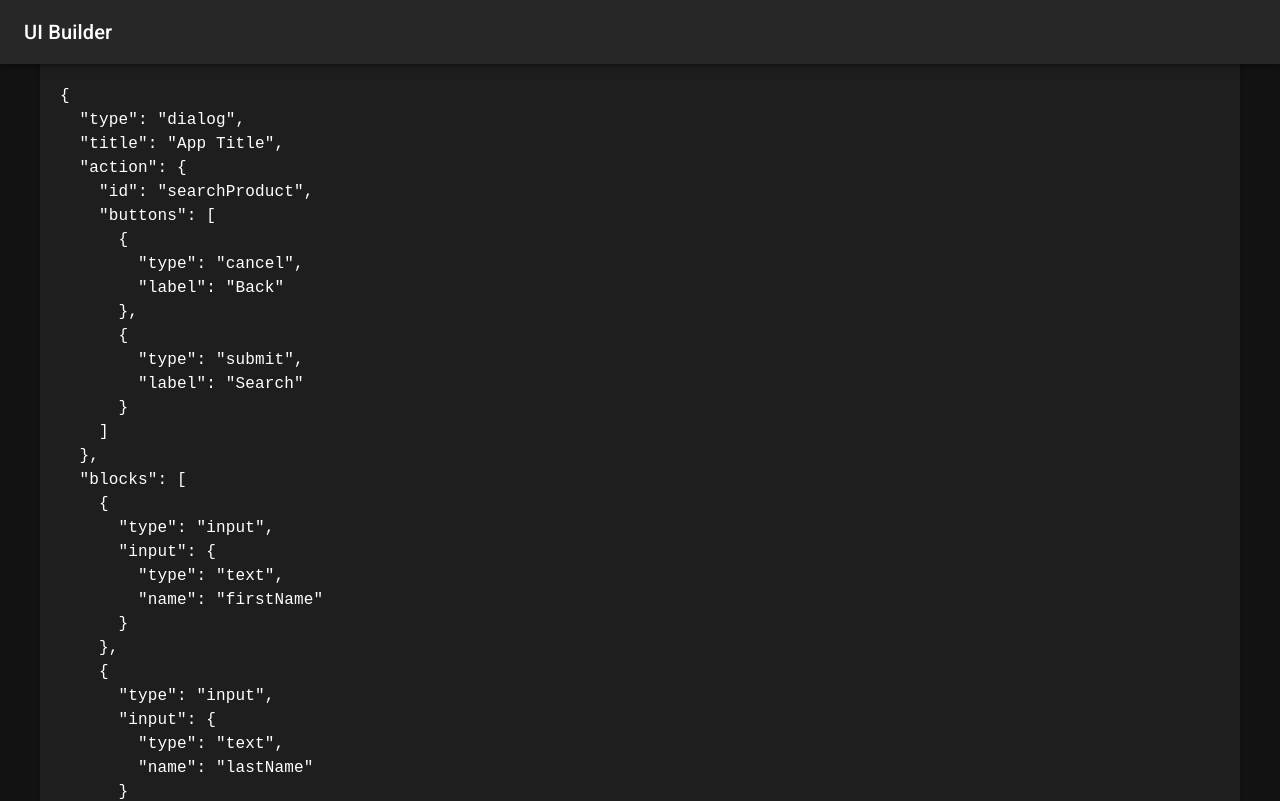
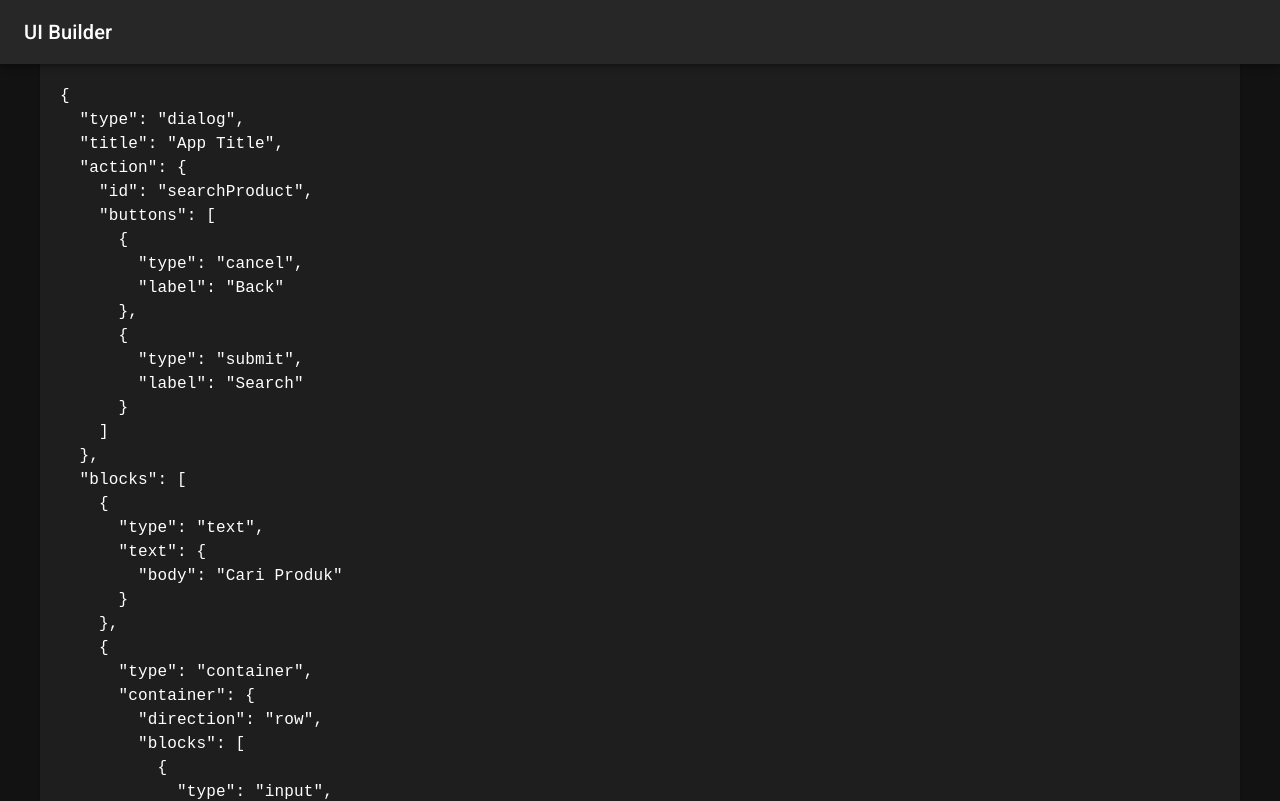
Before and after one commit to dhimas-sirclo/json-renderer, a Next.js app: page / in a window 1280 px wide. Shown: the top 801 px of the page. Built offline with nearby package versions, Linux system fonts and the light colour scheme.

Commit message:
json-renderer

```diff
--- a/components/blocks/BlocksBuilder.tsx
+++ b/components/blocks/BlocksBuilder.tsx
@@ -1,16 +1,18 @@
-import { Box } from "@mui/material";
+import { Box, Typography } from "@mui/material";
 import CheckBox from "../inputs/Checkbox";
 import Radio from "../inputs/Radio";
 import TextField from "../inputs/TextField";
+import Button from "../button/Button";
 
 export interface BlocksBuilderProps {
   data: { [key: string]: any }[];
+  direction?: "row" | "column";
 }
 
-export default function BlocksBuilder({ data }: BlocksBuilderProps) {
+export default function BlocksBuilder({ data, direction }: BlocksBuilderProps) {
   return (
-    <Box display="flex" flexDirection="column">
-      {data.map(({ type, input }, key) => {
+    <Box display="flex" flexDirection={direction ? direction : "column"}>
+      {data.map(({ type, input, button, container, text }, key) => {
         let children = <></>;
         switch (type) {
           case "input":
@@ -63,19 +65,45 @@ export default function BlocksBuilder({ data }: BlocksBuilderProps) {
                 break;
             }
             break;
-          case "display":
-            children = <></>;
+          case "button":
+            children = (
+              <Button action={button.action} type={button.type}>
+                {button.label}
+              </Button>
+            );
             break;
-          case "layout":
-            children = <></>;
-            break;
+          case "text":
+            children = <Typography></Typography>;
+          case "container":
+            return (
+              <BlocksBuilder
+                direction={container.direction}
+                data={container.blocks}
+              />
+            );
+          // case "display":
+          //   children = <></>;
+          //   break;
+          // case "layout":
+          //   children = <></>;
+          //   break;
           default:
             children = <></>;
             break;
         }
 
         return (
-          <Box key={key} sx={{ margin: "10px 0px" }}>
+          <Box
+            key={key}
+            sx={
+              type !== "button"
+                ? {
+                    margin: "10px 0px",
+                    width: "100%",
+                  }
+                : { margin: "10px 0px" }
+            }
+          >
             {children}
           </Box>
         );
--- /dev/null
+++ b/components/button/Button.tsx
@@ -0,0 +1,28 @@
+import { Button as MuiButton, CardActionArea } from "@mui/material";
+
+interface ButtonProps {
+  type: "submit" | "button";
+  action?: { id: string };
+  children: JSX.Element;
+}
+
+export default function Button({
+  type,
+  action,
+  children,
+  ...props
+}: ButtonProps) {
+  const handleAction = () => {
+    console.log(action);
+  };
+
+  return (
+    <MuiButton
+      type={type}
+      onClick={type === "button" ? handleAction : undefined}
+      {...props}
+    >
+      {children}
+    </MuiButton>
+  );
+}
--- a/components/inputs/TextField.tsx
+++ b/components/inputs/TextField.tsx
@@ -1,5 +1,5 @@
 import { useField } from "formik";
-import { MenuItem, TextField as MuiTextField } from "@mui/material";
+import { MenuItem, TextField as MuiTextField, Box } from "@mui/material";
 import type { TextFieldProps as MuiTextFieldProps } from "@mui/material";
 import { startCase } from "lodash";
 
@@ -24,7 +24,6 @@ export default function TextField({
   const [input, meta, helpers] = useField(name);
 
   return (
-    <>
     <MuiTextField
       label={label ?? startCase(name)}
       select={select}
@@ -38,6 +37,5 @@ export default function TextField({
           </MenuItem>
         ))}
     </MuiTextField>
-    </>
   );
 }
--- a/pages/index.tsx
+++ b/pages/index.tsx
@@ -28,89 +28,122 @@ const data: { [key: string]: any } = {
     ],
   },
   blocks: [
+    // {
+    //   type: "input",
+    //   input: {
+    //     type: "text",
+    //     name: "firstName",
+    //   },
+    // },
+    // {
+    //   type: "input",
+    //   input: {
+    //     type: "text",
+    //     name: "lastName",
+    //   },
+    // },
+    // {
+    //   type: "input",
+    //   input: {
+    //     type: "text",
+    //     name: "address",
+    //     label: "Alamat",
+    //   },
+    // },
+    // {
+    //   type: "input",
+    //   input: {
+    //     type: "password",
+    //     name: "password",
+    //   },
+    // },
+    // {
+    //   type: "input",
+    //   input: {
+    //     type: "textarea",
+    //     name: "textarea",
+    //   },
+    // },
+    // {
+    //   type: "input",
+    //   input: {
+    //     type: "select",
+    //     name: "select",
+    //     options: [
+    //       {
+    //         value: "option-1",
+    //         label: "Option 1",
+    //       },
+    //       {
+    //         value: "option-2",
+    //         label: "Option 2",
+    //       },
+    //     ],
+    //   },
+    // },
+    // {
+    //   type: "input",
+    //   input: {
+    //     type: "checkbox",
+    //     name: "checkbox",
+    //     options: [
+    //       {
+    //         value: "option-1",
+    //         label: "Option 1",
+    //       },
+    //       {
+    //         value: "option-2",
+    //         label: "Option 2",
+    //       },
+    //     ],
+    //   },
+    // },
+    // {
+    //   type: "input",
+    //   input: {
+    //     type: "radio",
+    //     name: "radio",
+    //     options: [
+    //       {
+    //         value: "option-1",
+    //         label: "Option 1",
+    //       },
+    //       {
+    //         value: "option-2",
+    //         label: "Option 2",
+    //       },
+    //     ],
+    //   },
+    // },
     {
-      type: "input",
-      input: {
-        type: "text",
-        name: "firstName",
+      type: "text",
+      text: {
+        body: "Cari Produk",
       },
     },
     {
-      type: "input",
-      input: {
-        type: "text",
-        name: "lastName",
-      },
-    },
-    {
-      type: "input",
-      input: {
-        type: "text",
-        name: "address",
-        label: "Alamat",
-      },
-    },
-    {
-      type: "input",
-      input: {
-        type: "password",
-        name: "password",
-      },
-    },
-    {
-      type: "input",
-      input: {
-        type: "textarea",
-        name: "textarea",
-      },
-    },
-    {
-      type: "input",
-      input: {
-        type: "select",
-        name: "select",
-        options: [
+      type: "container",
+      container: {
+        direction: "row",
+        blocks: [
           {
-            value: "option-1",
-            label: "Option 1",
+            type: "input",
+            input: {
+              label: "Cari Produk",
+              name: "query",
+              type: "text",
+            },
           },
           {
-            value: "option-2",
-            label: "Option 2",
-          },
-        ],
-      },
-    },
-    {
-      type: "input",
-      input: {
-        type: "checkbox",
-        name: "checkbox",
-        options: [
-          {
-            value: "option-1",
-            label: "Option 1",
-          },
-          {
-            value: "option-2",
-            label: "Option 2",
-          },
-        ],
-      },
-    },
-    {
-      type: "input",
-      input: {
-        type: "radio",
-        name: "radio",
-        options: [
-          {
-            value: "option-1",
-            label: "Option 1",
-          },
-          {
-            value: "option-2",
-            label: "Option 2",
+            type: "button",
+            button: {
+              type: "button",
+              label: "Cari",
+              action: {
+                id: "searchProduct",
+                withFormData: true,
+              },
+            },
           },
         ],
       },
```
Also changed, not shown: 1 other file (tests, documents, lock files or other folders). Lines whose indentation alone changed are shown as unchanged.
